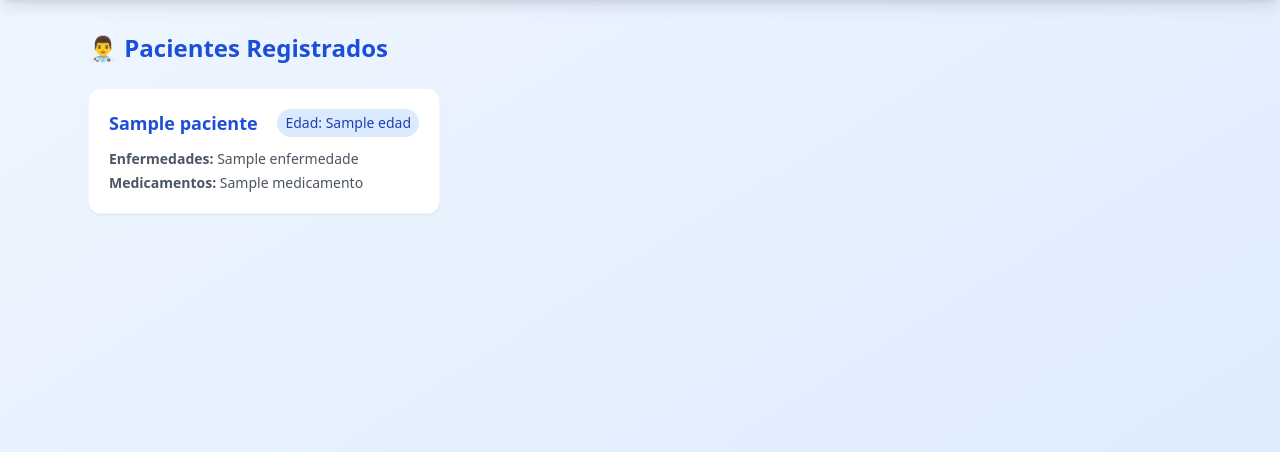
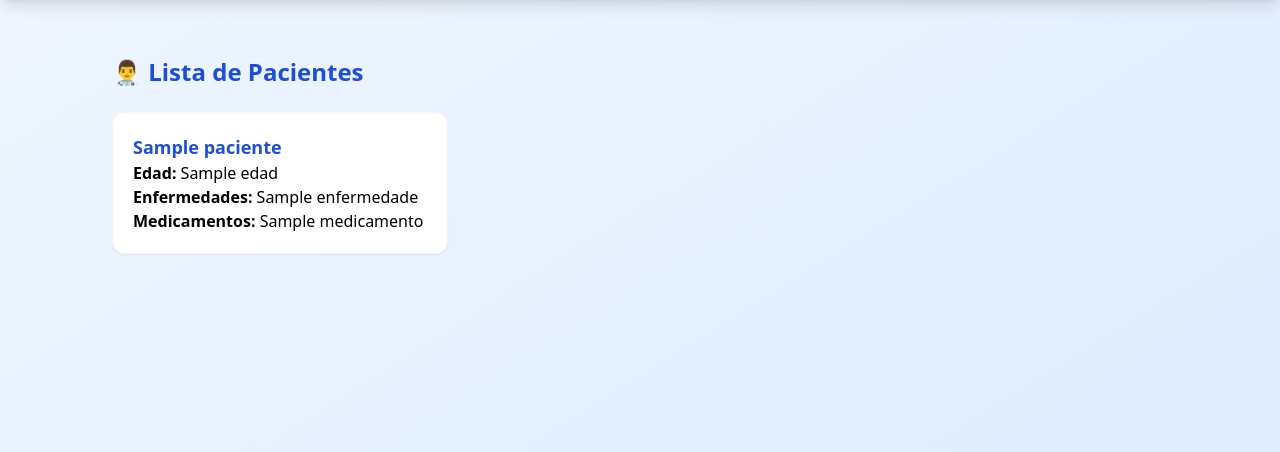
Before and after one commit to Marco777457/Despliegue-Feacture-python, a Flask app: template templates/pacientes.html in a window 1280 px wide. Shown: the part 64-516 px from the top of the page. Run offline with Flask 3, Linux system fonts and the light colour scheme; the template is opened without the code that fills it: most values are stand-ins (such as "Sample title", 1, 10 or a date in 2020); some libraries are stand-ins or nearby versions.

Commit message:
Mejora del diseño: menú con apartado de pacientes registrados y actualización de app.py

```diff
--- a/app.py
+++ b/app.py
@@ -79,6 +79,11 @@
     paciente = datos.get(nombre, None)
     return render_template("detalle.html", nombre=nombre, paciente=paciente)
 
+@app.route("/pacientes")
+def ver_pacientes():
+    datos = cargar_datos()
+    return render_template("pacientes.html", pacientes=datos)
+
 # ---------- NUEVOS ENDPOINTS API (JSON) ----------
 # 1) Listar pacientes (solo nombres o con info completa si quieres)
 @app.route("/api/pacientes", methods=["GET"])
--- a/templates/pacientes.html
+++ b/templates/pacientes.html
@@ -1,22 +1,19 @@
 {% extends "base.html" %}
-{% block title %}Pacientes Registrados{% endblock %}
 {% block content %}
+<section class="max-w-6xl mx-auto p-6">
+  <h2 class="text-2xl font-semibold text-blue-700 mb-6">👨‍⚕️ Lista de Pacientes</h2>
 
-<h2 class="text-xl md:text-2xl font-semibold mb-6 text-blue-700">👨‍⚕️ Pacientes Registrados</h2>
-
-<div class="grid gap-6 sm:grid-cols-2 lg:grid-cols-3">
-  {% for nombre, paciente in pacientes.items() %}
-    <a href="{{ url_for('consultar_paciente', nombre=nombre) }}" class="block bg-white border border-gray-100 shadow-sm rounded-xl p-5 hover:shadow-xl hover:-translate-y-1 transform transition-all">
-      <div class="flex justify-between items-center mb-3">
+  <div class="grid gap-6 sm:grid-cols-2 lg:grid-cols-3">
+    {% for nombre, paciente in pacientes.items() %}
+      <div class="bg-white border border-gray-100 shadow-sm rounded-xl p-5">
         <h3 class="text-lg font-bold text-blue-700">{{ nombre }}</h3>
-        <span class="text-xs md:text-sm bg-blue-100 text-blue-800 px-2 py-1 rounded-full">Edad: {{ paciente['Edad'] }}</span>
+        <p><strong>Edad:</strong> {{ paciente["Edad"] }}</p>
+        <p><strong>Enfermedades:</strong> {{ paciente["Enfermedades"] | join(', ') }}</p>
+        <p><strong>Medicamentos:</strong> {{ paciente["Medicamentos"] | join(', ') }}</p>
       </div>
-      <p class="text-gray-600 text-sm mb-1"><strong>Enfermedades:</strong> {{ paciente['Enfermedades'] | join(', ') }}</p>
-      <p class="text-gray-600 text-sm"><strong>Medicamentos:</strong> {{ paciente['Medicamentos'] | join(', ') }}</p>
-    </a>
-  {% else %}
-    <p class="text-gray-500 text-center col-span-full">⚠ No hay pacientes registrados aún.</p>
-  {% endfor %}
-</div>
-
+    {% else %}
+      <p class="text-gray-500 col-span-full">⚠ No hay pacientes registrados aún.</p>
+    {% endfor %}
+  </div>
+</section>
 {% endblock %}
```
